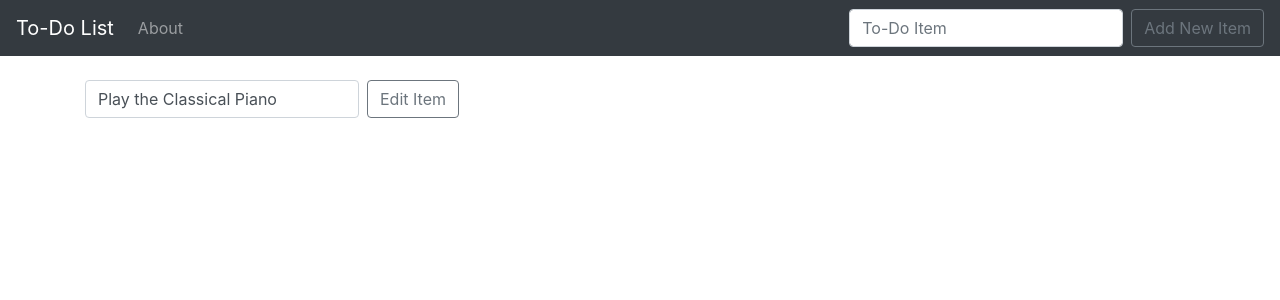
After one commit to gooyacoder/django_todo_app, a Django app: page /edit/2 in a window 1280 px wide. The commit adds this page. Shown: the top 300 px of the page. Run offline with Django 3.2, Linux system fonts and the light colour scheme; data comes from the database, SQL or seed files in the repository; both versions use the stored data as it was after the commit; some libraries are stand-ins or nearby versions.

Commit message:
App_Completed

```diff
--- a/static/css/custom.css
+++ b/static/css/custom.css
@@ -1,3 +1,7 @@
 .striker {
 	text-decoration: line-through;
 }
+
+.link_btn_color {
+	color: white;
+}
--- a/todo_list/templates/base.html
+++ b/todo_list/templates/base.html
@@ -11,7 +11,7 @@
     <!-- Bootstrap CSS -->
     <link rel="stylesheet" href="https://stackpath.bootstrapcdn.com/bootstrap/4.5.0/css/bootstrap.min.css" integrity="sha384-9aIt2nRpC12Uk9gS9baDl411NQApFmC26EwAOH8WgZl5MYYxFfc+NcPb1dKGj7Sk" crossorigin="anonymous">
 
-    <link rel="stylesheet" href="{% static 'css/custom.css' %}"
+    <link rel="stylesheet" href="{% static 'css/custom.css' %}">
 
     <title>{% block title %}{% endblock %}</title>
   </head>
--- /dev/null
+++ b/todo_list/templates/edit.html
@@ -0,0 +1,15 @@
+{% extends 'base.html' %}
+
+{% block title %}To-Do App | Edit Item{% endblock %}
+
+{% block content %}
+
+	<form class="form-inline my-2 my-lg-0" method="POST">
+      {% csrf_token %}
+      <input class="form-control mr-sm-2" type="search"
+      placeholder="{{ item.item }}" value="{{ item.item }}" aria-label="Search" name="item">
+      <input type="hidden" value="{{ item.completed }}" name="completed" />
+      <button class="btn btn-outline-secondary my-2 my-sm-0" type="submit">Edit Item</button>
+    </form>
+
+{% endblock %}
--- a/todo_list/urls.py
+++ b/todo_list/urls.py
@@ -8,4 +8,5 @@ urlpatterns = [
     path('delete/<id>', views.delete, name='delete'),
     path('cross_off/<id>', views.cross_off, name='cross_off'),
     path('uncross/<id>', views.uncross, name='uncross'),
+    path('edit/<id>', views.edit, name='edit'),
 ]
--- a/todo_list/views.py
+++ b/todo_list/views.py
@@ -11,7 +11,7 @@ def home(request):
 		if form.is_valid():
 			form.save()
 			items = List.objects.all
-			messages.success(request, ('Item is added successfully!'))
+			messages.success(request, ('Item has been added successfully!'))
 			return render(request, 'home.html', {'items' : items})
 
 	else:
@@ -27,7 +27,7 @@ def about(request):
 def delete(request, id):
 	item = List.objects.get(pk=id)
 	item.delete()
-	messages.success(request, ('Item is deleted successfully!'))
+	messages.success(request, ('Item has been deleted successfully!'))
 	return redirect('home')
 
 def cross_off(request, id):
@@ -41,3 +41,16 @@ def uncross(request, id):
 	item.completed = False
 	item.save()
 	return redirect('home')
+
+def edit(request, id):
+	if request.method == 'POST':
+		item = List.objects.get(pk=id)
+		form = ListForm(request.POST or None, instance=item)
+		if form.is_valid():
+			form.save()
+			messages.success(request, ('Item has been edited successfully!'))
+			return redirect('home')
+
+	else:
+		item = List.objects.get(pk=id)
+		return render(request, 'edit.html', {'item' : item})
```
Also changed, not shown: todo_list/templates/home.html (+10 -6 lines), db.sqlite3.
